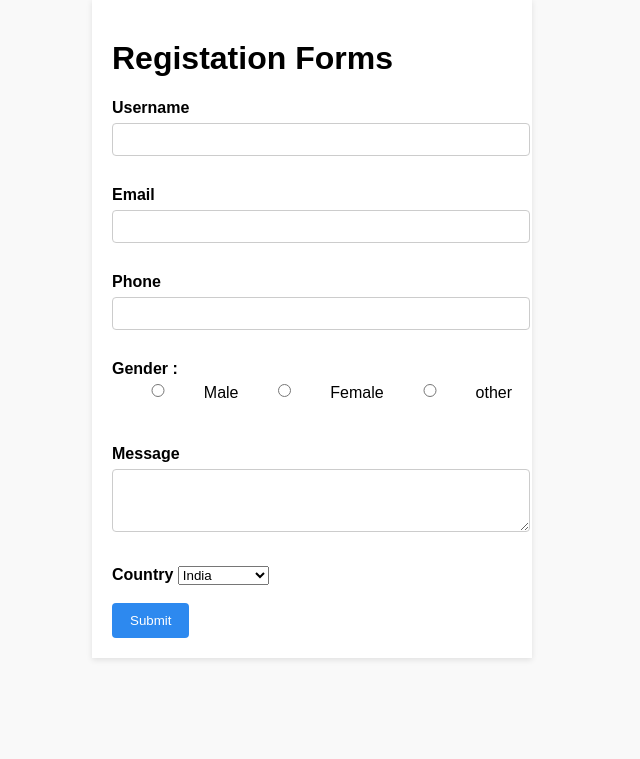
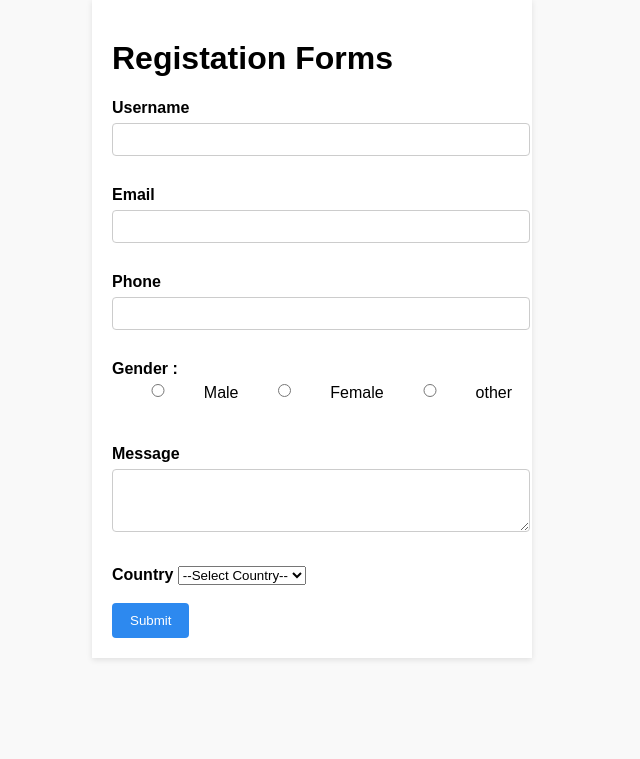
Before and after one commit to priyapandey854/RegistrationForm, a Django app: page / in a window 1280 px wide. Shown: the part 41-800 px from the top of the page, without its empty margins (328-968 px from the left). Run offline with Django 5.2, Linux system fonts and the light colour scheme.

Commit message:
Registration

```diff
--- a/myapp/admin.py
+++ b/myapp/admin.py
@@ -3,7 +3,7 @@ from .models import Registration
 
 class RegistrationAdmin(admin.ModelAdmin):
     list_display =(
-        'name','email','phone','message'
+        'name','email','phone','message','gender','country'
     )
 admin.site.register(Registration,RegistrationAdmin)
 
--- a/templates/base.html
+++ b/templates/base.html
@@ -23,22 +23,22 @@
       <label>Gender :</label><br>
       <div class="box">
         <input type="radio" name="gender" value="male">Male
-        <!-- <label for="male">Male</label><br> -->
         <input type="radio" name="gender" value="female">Female
-        <!-- <label for="female">Female</label><br> -->
         <input type="radio" name="gender" value="other">other
-        <!-- <label for="other">other</label> -->
       </div><br><br>
       <label>Message</label>
       <textarea name="message" style=" height: 45px;"></textarea><br><br>
       <label>Country</label>
-      <select name="country">
-        <option>India</option>
-        <option>Japan</option>
-        <option>Chin</option>
-        <option>SouthAfrika</option>
-        <option>Korian</option>
-      </select><br><br>
+      <select name="country" required>
+        <!-- required jo hei ye required HTML attribute ka matlab hai ki user ko us field ka value dena hi hoga, bina fill kiye form submit hi nahi hoga.-->
+        <option value="">--Select Country--</option>
+        <option value="India">India</option>
+        <option value="Japan">Japan</option>
+        <option value="China">China</option>
+        <option value="South Africa">South Africa</option>
+        <option value="Korea">Korea</option>
+      </select>
+      <br><br>
       <button type="submit">Submit</button>
     </form>
   </div>
```
Also changed, not shown: db.sqlite3.
